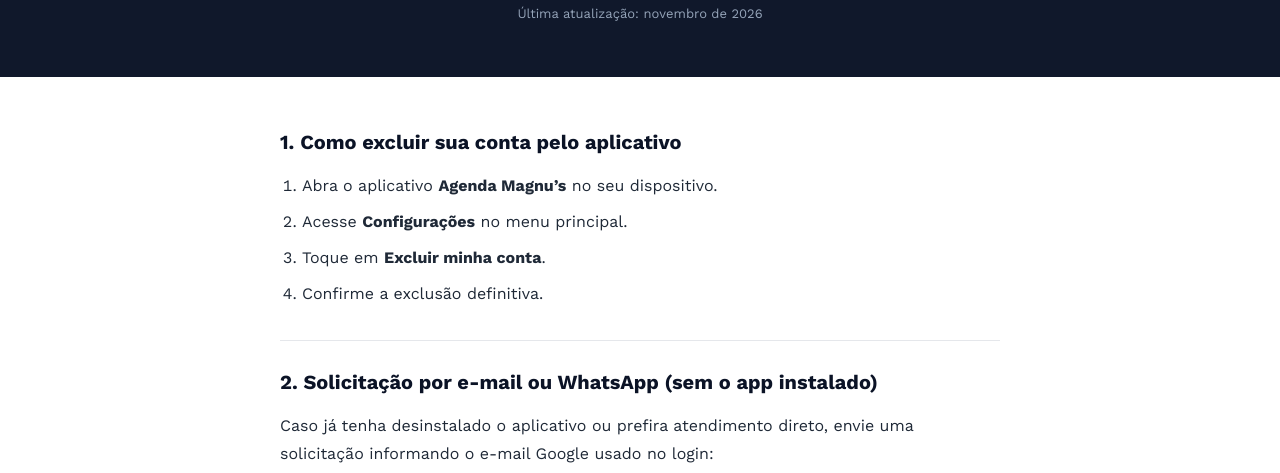
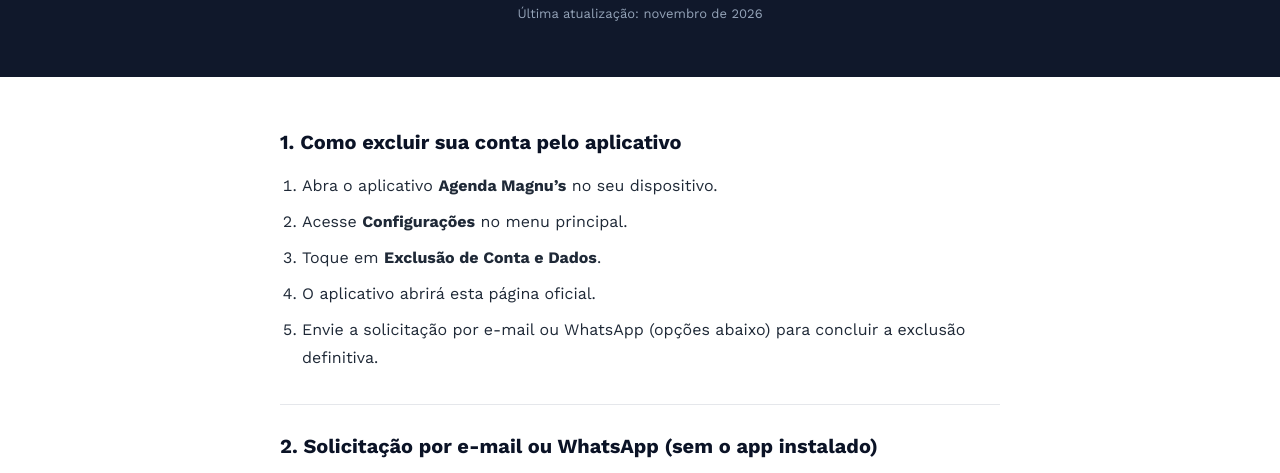
Before and after one commit to magnusdev2000/Pages, a plain HTML site: page exclusao.html in a window 1280 px wide. Shown: the part 261-734 px from the top of the page. Drawn offline with nearby package versions, Linux system fonts and the light colour scheme.

Commit message:
Update exclusao.html

```diff
--- a/exclusao.html
+++ b/exclusao.html
@@ -109,8 +109,9 @@
       <ol>
         <li>Abra o aplicativo <strong>Agenda Magnu’s</strong> no seu dispositivo.</li>
         <li>Acesse <strong>Configurações</strong> no menu principal.</li>
-        <li>Toque em <strong>Excluir minha conta</strong>.</li>
-        <li>Confirme a exclusão definitiva.</li>
+        <li>Toque em <strong>Exclusão de Conta e Dados</strong>.</li>
+        <li>O aplicativo abrirá esta página oficial.</li>
+        <li>Envie a solicitação por e-mail ou WhatsApp (opções abaixo) para concluir a exclusão definitiva.</li>
       </ol>
     </section>
 
```
